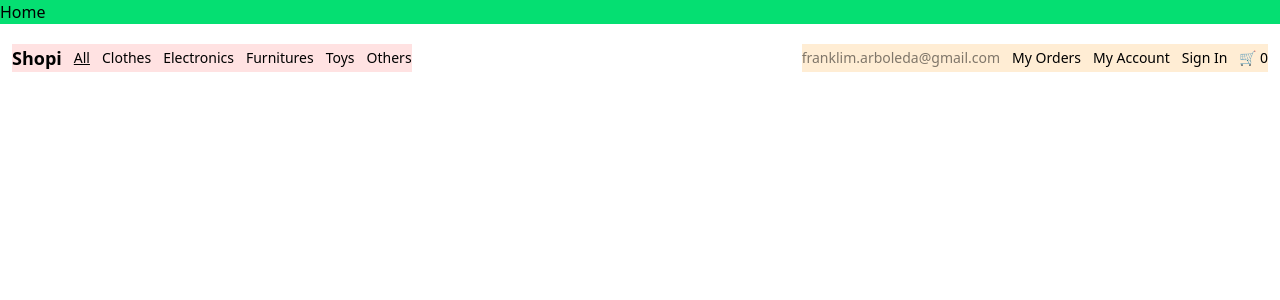
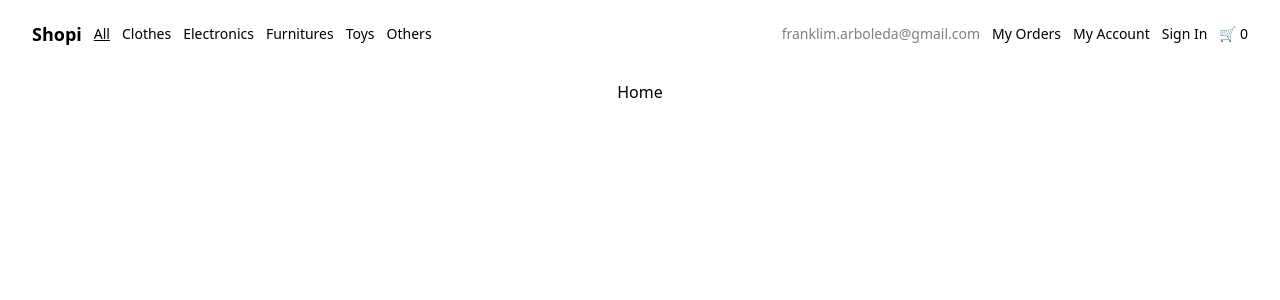
Before and after one commit to farboledafalla/tienda_shopi, a React (Vite) app: page / in a window 1280 px wide. Shown: the top 300 px of the page. Built offline with nearby package versions, Linux system fonts and the light colour scheme.

Commit message:
Se agrega componente Navbar

```diff
--- /dev/null
+++ b/src/Components/Layout/index.jsx
@@ -0,0 +1,10 @@
+import PropTypes from 'prop-types';
+
+export const Layout = ({ children }) => {
+   return <div className='flex flex-col mt-20 items-center'>{children}</div>;
+};
+
+Layout.propTypes = {
+   //children debe ser un nodo renderizable y obligatorio
+   children: PropTypes.node.isRequired,
+};
--- a/src/Components/Navbar/index.jsx
+++ b/src/Components/Navbar/index.jsx
@@ -5,8 +5,8 @@ export const Navbar = () => {
    const activeStyle = 'underline';
 
    return (
-      <nav className='flex justify-between fixed z-10 w-full py-5 px-3 text-sm font-light'>
-         <ul className='bg-red-100 flex items-center gap-3'>
+      <nav className='flex justify-between fixed z-10 w-full py-5 px-8 text-sm font-light top-0'>
+         <ul className='flex items-center gap-3'>
             <li className='font-semibold text-lg'>
                <NavLink to='/'>Shopi</NavLink>
             </li>
@@ -71,7 +71,7 @@ export const Navbar = () => {
                </NavLink>
             </li>
          </ul>
-         <ul className='bg-orange-100 flex items-center gap-3'>
+         <ul className='flex items-center gap-3'>
             <li className='text-black/50'>franklim.arboleda@gmail.com</li>
             <li>
                <NavLink
--- a/src/Pages/Home/index.jsx
+++ b/src/Pages/Home/index.jsx
@@ -1,3 +1,5 @@
+import { Layout } from '../../Components/Layout';
+
 export const Home = () => {
-   return <div className='bg-green-400'>Home</div>;
+   return <Layout>Home</Layout>;
 };
```
